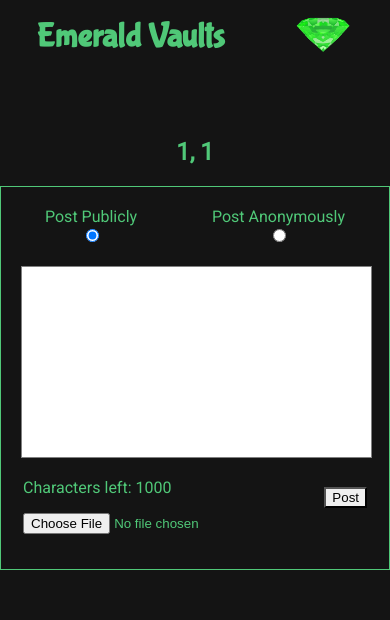
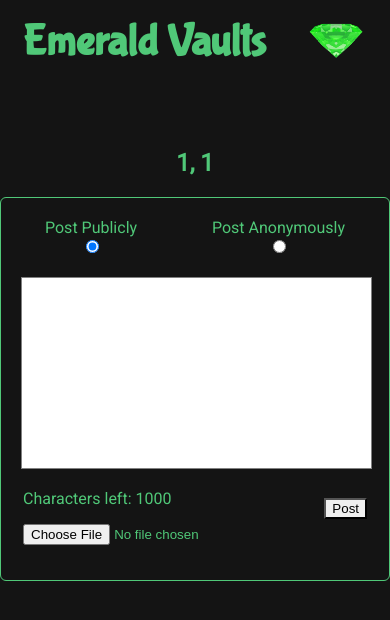
Before and after one commit to drg49/Neighborly-App-Frontend, a React (Create React App) app: page /1/1/post in a window 390 px wide. Shown: the top 620 px of the page. Built offline with nearby package versions, Linux system fonts and the light colour scheme.

Commit message:
Mobile design testing

```diff
--- a/src/App.scss
+++ b/src/App.scss
@@ -100,7 +100,7 @@ input[type=submit] {
   max-width: 500px;
   margin: auto;
   border: #50c878 1px solid;
-  // border-radius: 6px;
+  border-radius: 6px;
   padding: 20px;
 
   textarea {
@@ -143,7 +143,7 @@ input[type=submit] {
 @media screen and (max-width: 768px){
   #logo {
     h1 {
-      font-size: 34px;
+      font-size: 44px;
     }
   }
 }
```
Also changed, not shown: src/dataset/usaCities.js.
